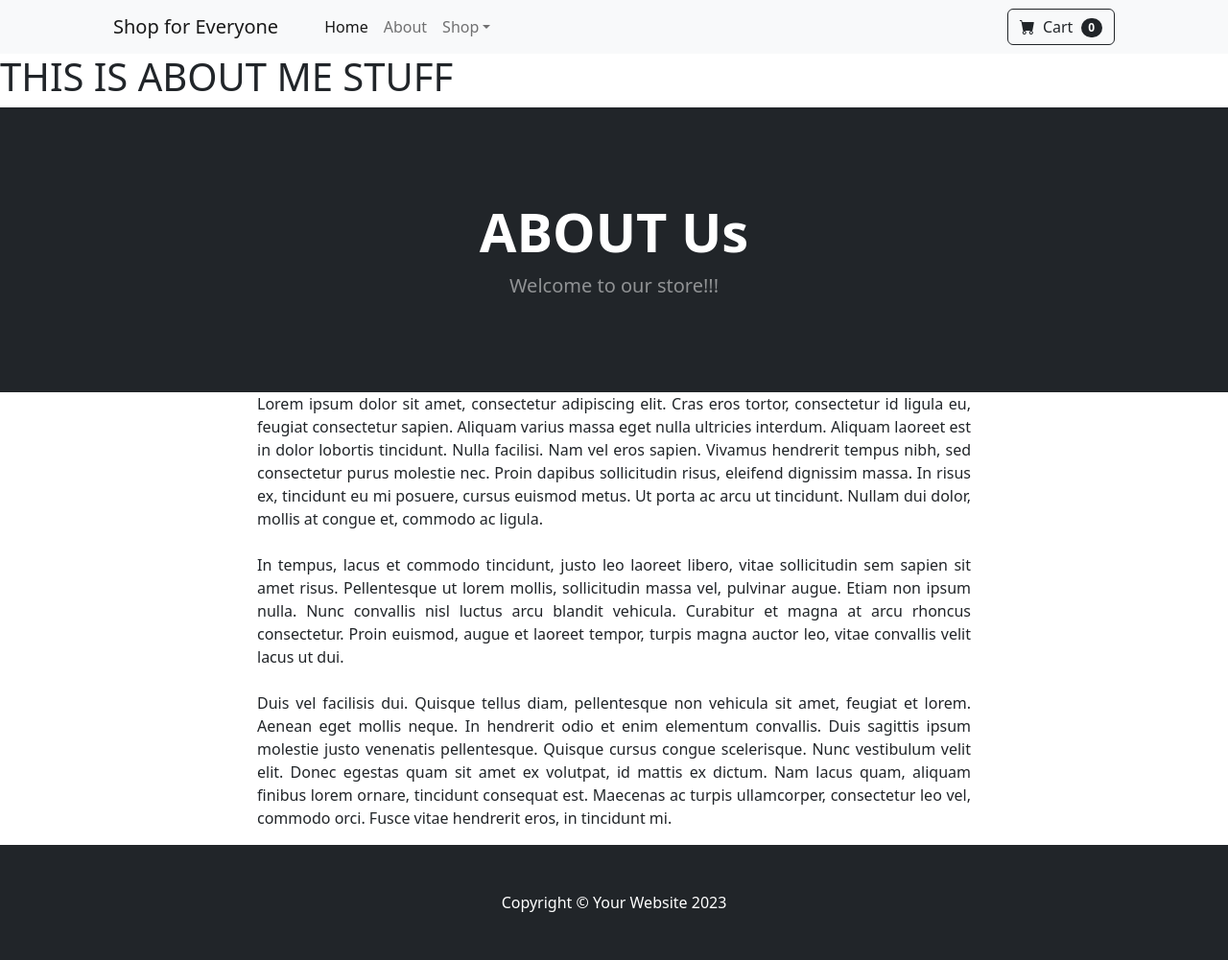
After one commit to Tarirohope/E-COMMERCE, a Django app: page /about/ in a window 1280 px wide. The commit adds this page. Shown: the whole page at 96% size. Run offline with Django 5.2, Linux system fonts and the light colour scheme; some libraries are stand-ins or nearby versions.

Commit message:
updated file

```diff
--- a/ecom/store/models.py
+++ b/ecom/store/models.py
@@ -28,6 +28,9 @@ class Product(models.Model):
   category = models.ForeignKey(Category, on_delete=models.CASCADE, default=1)
   description = models.CharField(max_length=250, blank=True, null=True)
   image = models.ImageField(upload_to='uploads/product/')
+  # Add Sale prices
+  is_sale = models.BooleanField(default=False)
+  sale_price = models.DecimalField(default=0, decimal_places=2, max_digits=6)
 
   def __str__(self):
     return self.name
--- /dev/null
+++ b/ecom/store/templates/about.html
@@ -0,0 +1,45 @@
+{% extends 'base.html' %}
+{% block content %}
+<h1>THIS IS ABOUT ME STUFF</h1>
+<!-- Header-->
+<header class="bg-dark py-5">
+  <div class="container px-4 px-lg-5 my-5">
+    <div class="text-center text-white">
+      <h1 class="display-4 fw-bolder">ABOUT Us</h1>
+      <p class="lead fw-normal text-white-50 mb-0">Welcome to our store!!!</p>
+    </div>
+  </div>
+</header>
+<div class="container">
+  <div class="row">
+    <center>
+      <div class="col-8">
+        <p align="justify">
+          Lorem ipsum dolor sit amet, consectetur adipiscing elit. Cras eros
+          tortor, consectetur id ligula eu, feugiat consectetur sapien. Aliquam
+          varius massa eget nulla ultricies interdum. Aliquam laoreet est in
+          dolor lobortis tincidunt. Nulla facilisi. Nam vel eros sapien. Vivamus
+          hendrerit tempus nibh, sed consectetur purus molestie nec. Proin
+          dapibus sollicitudin risus, eleifend dignissim massa. In risus ex,
+          tincidunt eu mi posuere, cursus euismod metus. Ut porta ac arcu ut
+          tincidunt. Nullam dui dolor, mollis at congue et, commodo ac ligula.</br></br>
+          In tempus, lacus et commodo tincidunt, justo leo laoreet libero, vitae
+          sollicitudin sem sapien sit amet risus. Pellentesque ut lorem mollis,
+          sollicitudin massa vel, pulvinar augue. Etiam non ipsum nulla. Nunc
+          convallis nisl luctus arcu blandit vehicula. Curabitur et magna at
+          arcu rhoncus consectetur. Proin euismod, augue et laoreet tempor,
+          turpis magna auctor leo, vitae convallis velit lacus ut dui.</br></br> Duis vel
+          facilisis dui. Quisque tellus diam, pellentesque non vehicula sit
+          amet, feugiat et lorem. Aenean eget mollis neque. In hendrerit odio et
+          enim elementum convallis. Duis sagittis ipsum molestie justo venenatis
+          pellentesque. Quisque cursus congue scelerisque. Nunc vestibulum velit
+          elit. Donec egestas quam sit amet ex volutpat, id mattis ex dictum.
+          Nam lacus quam, aliquam finibus lorem ornare, tincidunt consequat est.
+          Maecenas ac turpis ullamcorper, consectetur leo vel, commodo orci.
+          Fusce vitae hendrerit eros, in tincidunt mi.
+        </p>
+      </div>
+    </center>
+  </div>
+</div>
+{% endblock %}
--- /dev/null
+++ b/ecom/store/templates/base.html
@@ -0,0 +1,36 @@
+
+{% load static %}
+
+
+<!DOCTYPE html>
+<html lang="en">
+    <head>
+        <meta charset="utf-8" />
+        <meta name="viewport" content="width=device-width, initial-scale=1, shrink-to-fit=no" />
+        <meta name="description" content="" />
+        <meta name="author" content="" />
+        <title>Ecommerce</title>
+        <!-- Favicon-->
+        <link rel="icon" type="image/x-icon" href="{% static 'assets/favicon.ico' %}" />
+        <!-- Bootstrap icons-->
+        <link href="https://cdn.jsdelivr.net/npm/bootstrap-icons@1.5.0/font/bootstrap-icons.css" rel="stylesheet" />
+        <!-- Core theme CSS (includes Bootstrap)-->
+        <link href="{% static 'css/styles.css' %}" rel="stylesheet" />
+    </head>
+    <body>
+      {% include 'navbar.html'%}
+
+      {% block content %}
+      {% endblock %}
+
+
+    <!-- Footer-->
+        <footer class="py-5 bg-dark">
+            <div class="container"><p class="m-0 text-center text-white">Copyright &copy; Your Website 2023</p></div>
+        </footer>
+        <!-- Bootstrap core JS-->
+        <script src="https://cdn.jsdelivr.net/npm/bootstrap@5.2.3/dist/js/bootstrap.bundle.min.js"></script>
+        <!-- Core theme JS-->
+        <script src="{% static 'js/scripts.js' %}"></script>
+    </body>
+</html>
--- /dev/null
+++ b/ecom/store/templates/navbar.html
@@ -0,0 +1,28 @@
+<nav class="navbar navbar-expand-lg navbar-light bg-light">
+            <div class="container px-4 px-lg-5">
+                <a class="navbar-brand" href="{% url 'home' %}">Shop for Everyone</a>
+                <button class="navbar-toggler" type="button" data-bs-toggle="collapse" data-bs-target="#navbarSupportedContent" aria-controls="navbarSupportedContent" aria-expanded="false" aria-label="Toggle navigation"><span class="navbar-toggler-icon"></span></button>
+                <div class="collapse navbar-collapse" id="navbarSupportedContent">
+                    <ul class="navbar-nav me-auto mb-2 mb-lg-0 ms-lg-4">
+                        <li class="nav-item"><a class="nav-link active" aria-current="page" href="{% url 'home' %}">Home</a></li>
+                        <li class="nav-item"><a class="nav-link" href="{% url 'about' %}">About</a></li>
+                        <li class="nav-item dropdown">
+                            <a class="nav-link dropdown-toggle" id="navbarDropdown" href="#" role="button" data-bs-toggle="dropdown" aria-expanded="false">Shop</a>
+                            <ul class="dropdown-menu" aria-labelledby="navbarDropdown">
+                                <li><a class="dropdown-item" href="#!">All Products</a></li>
+                                <li><hr class="dropdown-divider" /></li>
+                                <li><a class="dropdown-item" href="#!">Popular Items</a></li>
+                                <li><a class="dropdown-item" href="#!">New Arrivals</a></li>
+                            </ul>
+                        </li>
+                    </ul>
+                    <form class="d-flex">
+                        <button class="btn btn-outline-dark" type="submit">
+                            <i class="bi-cart-fill me-1"></i>
+                            Cart
+                            <span class="badge bg-dark text-white ms-1 rounded-pill">0</span>
+                        </button>
+                    </form>
+                </div>
+            </div>
+        </nav>
--- a/ecom/store/urls.py
+++ b/ecom/store/urls.py
@@ -2,5 +2,6 @@ from django.urls import path
 from . import views
 
 urlpatterns = [
-    path('', views.home, name='home')
+    path('', views.home, name='home'),
+    path('about/', views.about, name='about')
 ]
--- a/ecom/store/views.py
+++ b/ecom/store/views.py
@@ -4,3 +4,6 @@ from .models import Product
 def home(request):
   products = Product.objects.all()
   return render(request, 'home.html', {'products':products})
+
+def about(request):
+  return render(request, 'about.html', {})
```
Also changed, not shown: ecom/store/templates/home.html (+42 -54 lines), ecom/db.sqlite3, ecom/store/migrations/0002_alter_category_options_product_is_sale_and_more.py (added).
